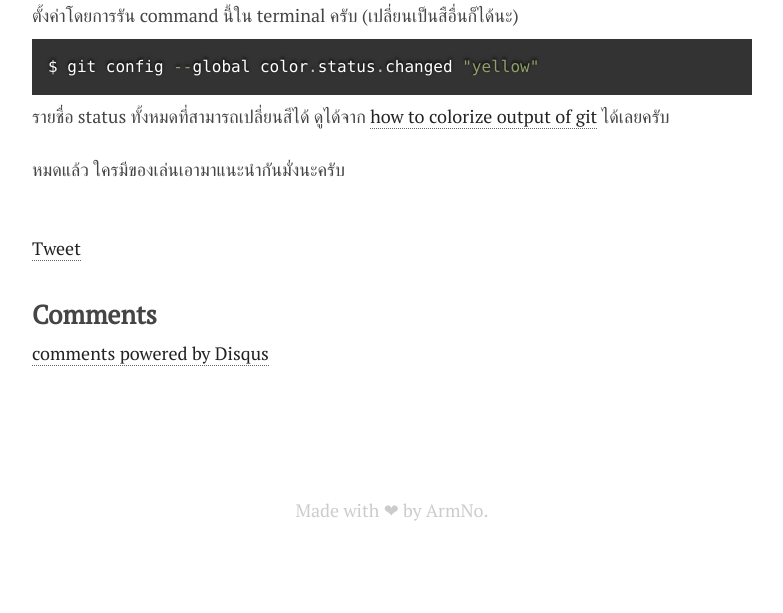
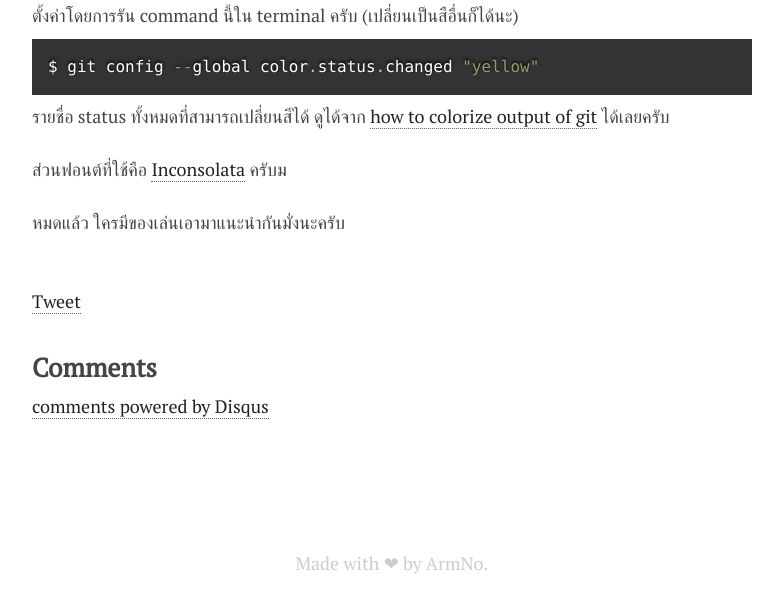
Before and after one commit to armno/armno.github.io, a Jekyll site: the page built from _posts/2013-09-11-setting-up-the-terminal.md, in a window 1280 px wide and 900 px high, scrolled down 3791 px, cut to the strip 277-890 px from the top of the window. Shown: the whole strip, without its empty margins (248-1031 px from the left). Built offline with Jekyll 4.4.1, drawn with Linux system fonts in a browser that asks for light colours; Markdown is read by kramdown in place of the engine named in the settings; comment, search, counter and statistics services are not loaded; before the commit the page ends 4638 px from its top, so only the background shows below that.

Commit message:
added terminal font reference

```diff
--- a/_posts/2013-09-11-setting-up-the-terminal.md
+++ b/_posts/2013-09-11-setting-up-the-terminal.md
@@ -67,4 +67,6 @@ theme ของ iTerm2 นั้นยังไม่ถูกใจเท่า
 
 รายชื่อ status ทั้งหมดที่สามารถเปลี่ยนสีได้ ดูได้จาก [how to colorize output of git](http://unix.stackexchange.com/questions/44266/how-to-colorize-output-of-git) ได้เลยครับ
 
+ส่วนฟอนต์ที่ใช้คือ [Inconsolata](http://levien.com/type/myfonts/inconsolata.html) ครับม
+
 หมดแล้ว ใครมีของเล่นเอามาแนะนำกันมั่งนะครับ
```
